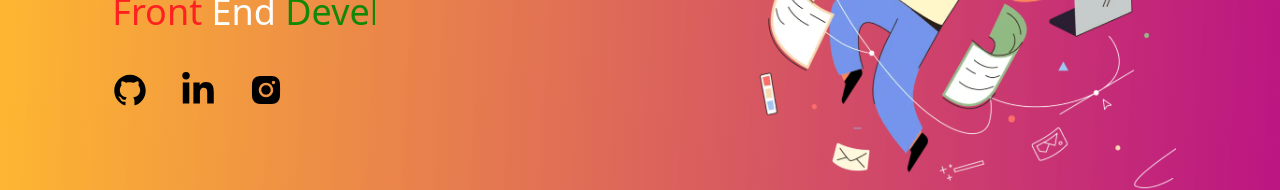
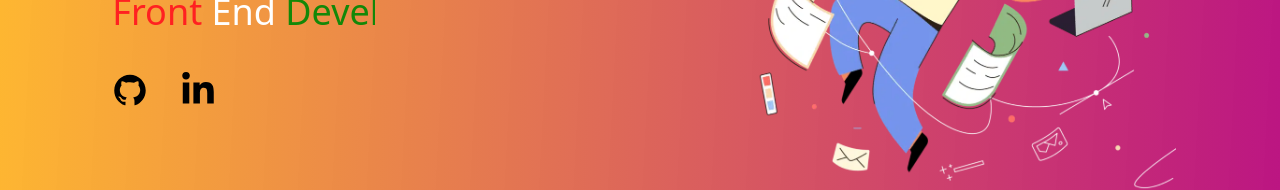
Before and after one commit to akshay7272/portfolio, a React (Create React App) app: page / in a window 1280 px wide. Shown: the part 381-571 px from the top of the page. Built offline with nearby package versions, Linux system fonts and the light colour scheme.

Commit message:
removed instagram link and updated resume

```diff
--- a/src/components/Home.js
+++ b/src/components/Home.js
@@ -61,27 +61,6 @@
                 </svg>
               </button>
             </a>
-            {/* Instagram account */}
-            <a
-              href="https://www.instagram.com/kashyap_akshay72/"
-              target="_blank"
-              rel="noopener noreferrer"
-            >
-              <button className="pl-8 hover:text-white hover:animate-pulse">
-                <svg
-                  stroke="currentColor"
-                  fill="currentColor"
-                  strokeWidth="0"
-                  viewBox="0 0 1024 1024"
-                  className="icon"
-                  height="1em"
-                  width="1em"
-                  xmlns="http://www.w3.org/2000/svg"
-                >
-                  <path d="M512 378.7c-73.4 0-133.3 59.9-133.3 133.3S438.6 645.3 512 645.3 645.3 585.4 645.3 512 585.4 378.7 512 378.7zM911.8 512c0-55.2.5-109.9-2.6-165-3.1-64-17.7-120.8-64.5-167.6-46.9-46.9-103.6-61.4-167.6-64.5-55.2-3.1-109.9-2.6-165-2.6-55.2 0-109.9-.5-165 2.6-64 3.1-120.8 17.7-167.6 64.5C132.6 226.3 118.1 283 115 347c-3.1 55.2-2.6 109.9-2.6 165s-.5 109.9 2.6 165c3.1 64 17.7 120.8 64.5 167.6 46.9 46.9 103.6 61.4 167.6 64.5 55.2 3.1 109.9 2.6 165 2.6 55.2 0 109.9.5 165-2.6 64-3.1 120.8-17.7 167.6-64.5 46.9-46.9 61.4-103.6 64.5-167.6 3.2-55.1 2.6-109.8 2.6-165zM512 717.1c-113.5 0-205.1-91.6-205.1-205.1S398.5 306.9 512 306.9 717.1 398.5 717.1 512 625.5 717.1 512 717.1zm213.5-370.7c-26.5 0-47.9-21.4-47.9-47.9s21.4-47.9 47.9-47.9 47.9 21.4 47.9 47.9a47.84 47.84 0 0 1-47.9 47.9z"></path>
-                </svg>
-              </button>
-            </a>
           </div>
         </div>
         <div>
--- a/src/components/Navbar.js
+++ b/src/components/Navbar.js
@@ -29,7 +29,7 @@
               <li className="hover:text-black cursor-pointer">Contact</li>
             </Link>
             <a
-              href="https://drive.google.com/file/d/1nvoOIIGtMQC4iHiRq3SdjGrQUTyFmRVx/view?usp=sharing"
+              href="https://drive.google.com/file/d/1tqZxCw0mip3DVxteQbRFE953oyJrUd8G/view?usp=sharing"
               target="_blank"
               rel="noopener noreferrer"
             >
```
